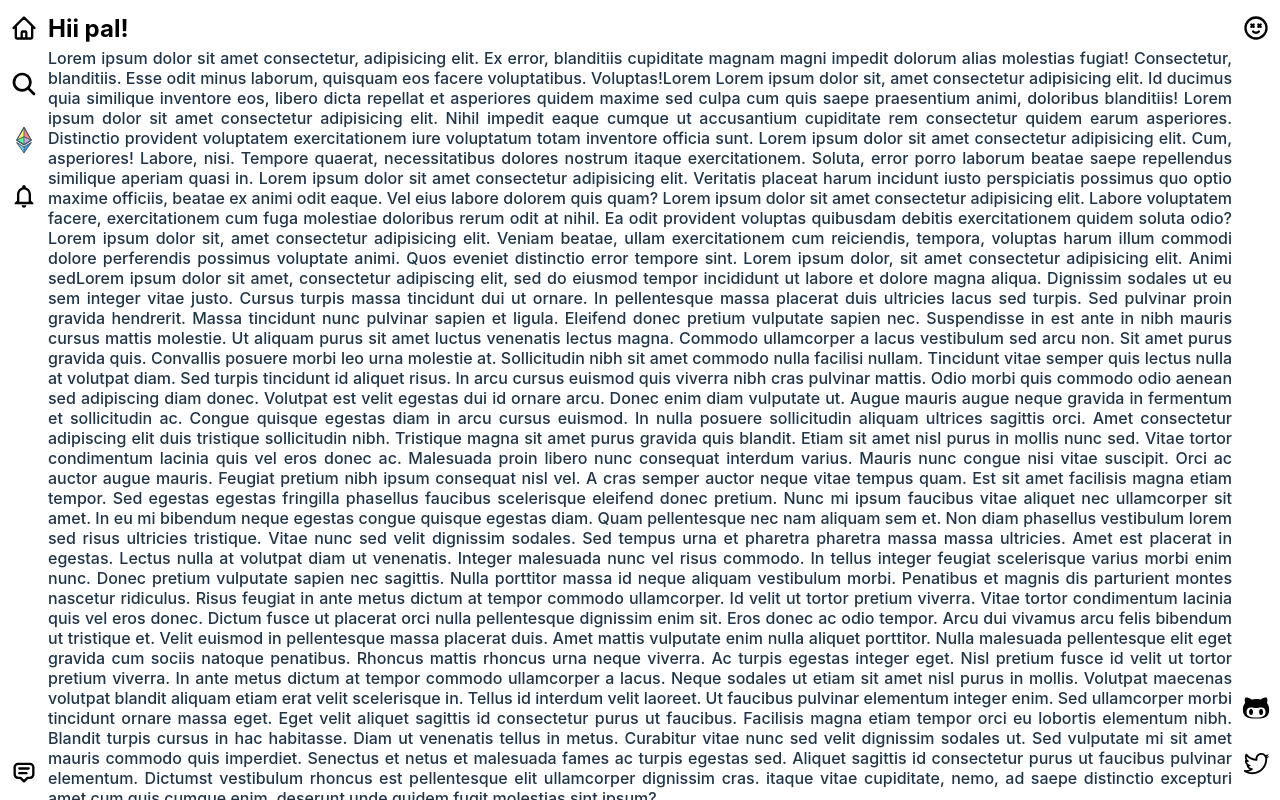
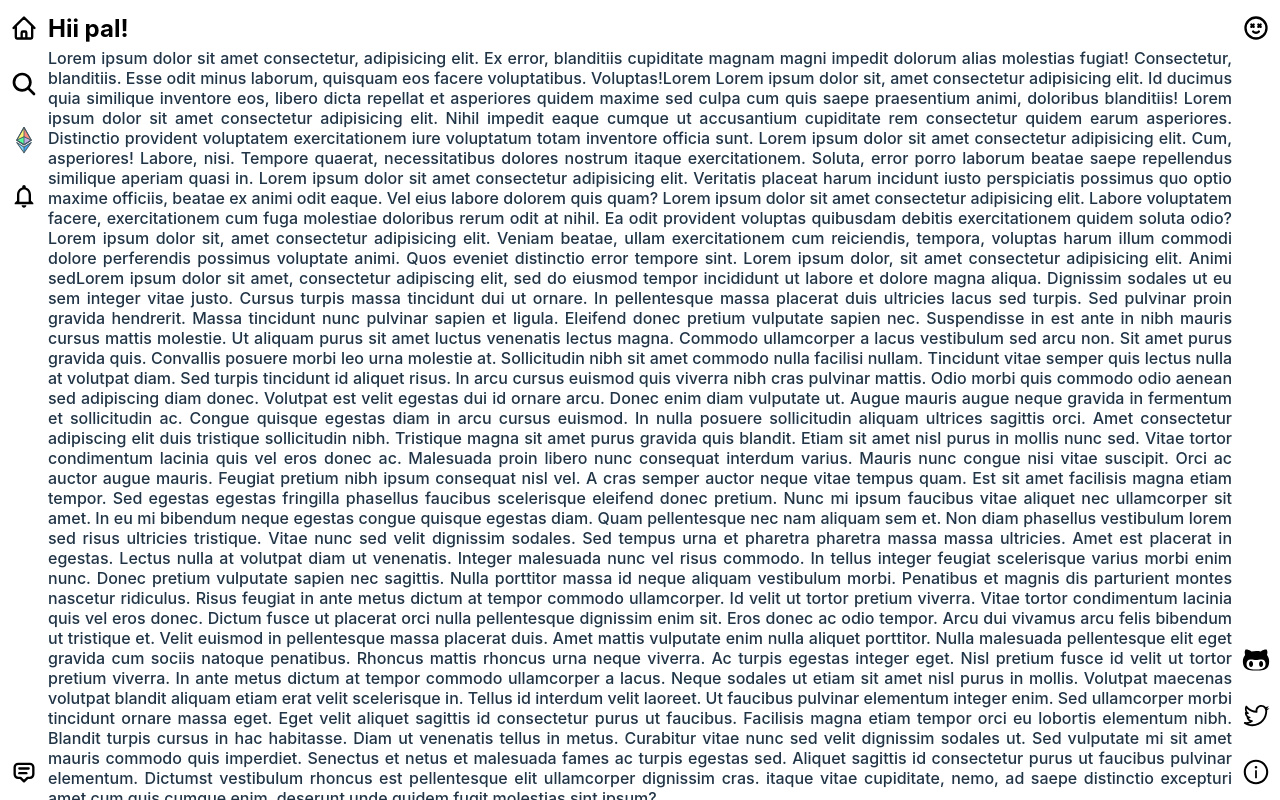
Before and after one commit to krishnakanthati/hiipal, a React (Vite) app: page / in a window 1280 px wide. Built offline with nearby package versions, Linux system fonts and the light colour scheme.

Commit message:
responsive site

```diff
--- a/src/components/Navbar/Navbar.css
+++ b/src/components/Navbar/Navbar.css
@@ -127,10 +127,5 @@ header {
     .navbar {
         top: 0;
         width: 3rem;
-        height: 100vh;
-    }
-
-    .sidebar {
-        height: 100vh;
     }
 }
```
